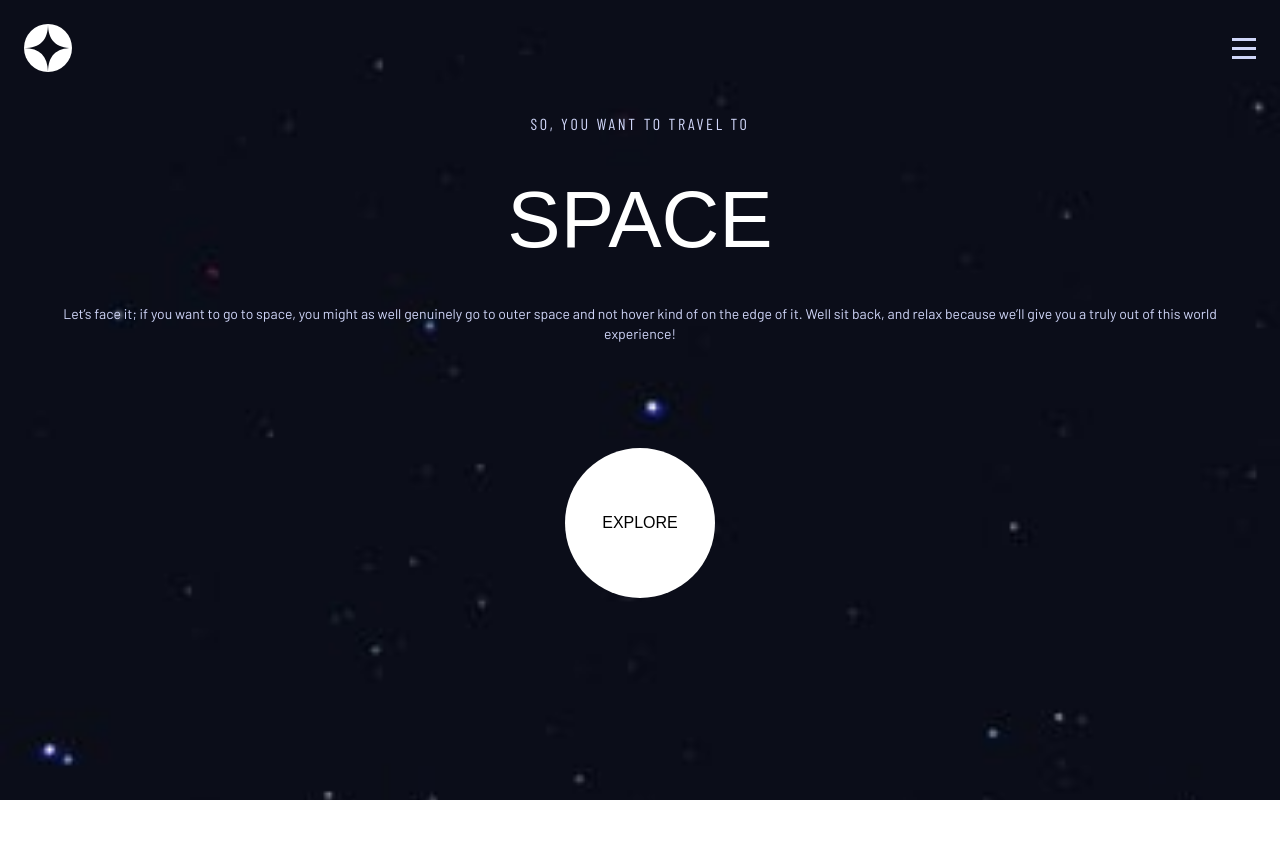
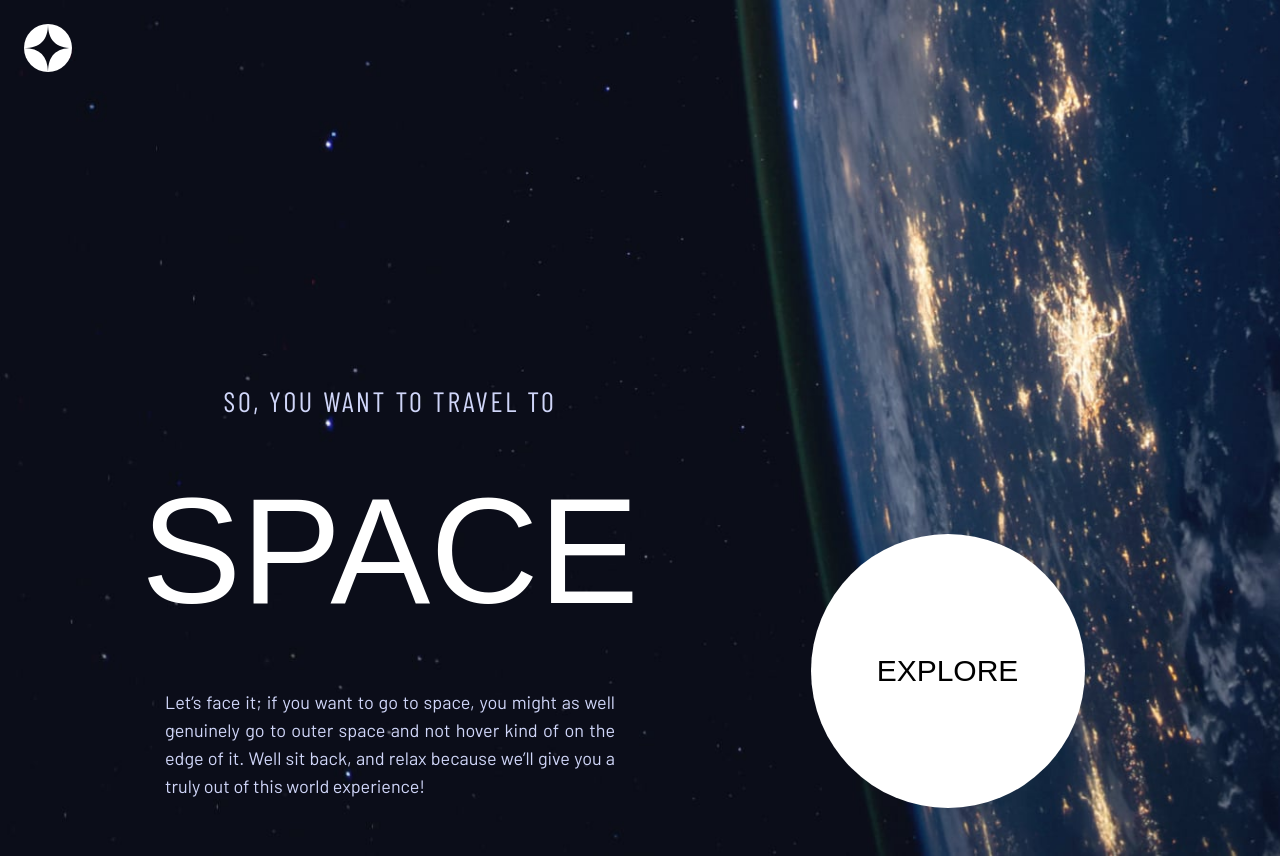
Before and after one commit to JamesBarr456/Space-Tourism, a React (Vite) app: page / in a window 1280 px wide. Before the commit the page ends 800 px from the top, so only its background shows below. Built offline with nearby package versions, Linux system fonts and the light colour scheme; a web font is replaced by a local one.

Commit message:
home movil terminado

```diff
--- a/package.json
+++ b/package.json
@@ -25,6 +25,6 @@
     "eslint-plugin-react-refresh": "^0.4.4",
     "postcss": "^8.4.32",
     "tailwindcss": "^3.3.6",
-    "vite": "^5.0.0"
+    "vite": "^5.0.7"
   }
 }
--- a/src/SpaceTourism.jsx
+++ b/src/SpaceTourism.jsx
@@ -3,7 +3,7 @@ import { About } from "./pages/About";
 import { Home } from "./pages/Home";
 import { Contact } from "./pages/Contact";
 import { Projects } from "./pages/Projects";
-import { Navbar } from "./componentes/navbar";
+import { Navbar } from "./componentes/navbar/Navbar.jsx";
 export const SpaceTourism = () => {
   return (
     <>
--- a/src/componentes/Navbar.jsx
+++ /dev/null
@@ -1,19 +0,0 @@
-import menu from "../assets/icons/icon-hamburger.svg";
-import logo from "../assets/icons/logo.svg";
-export const Navbar = () => {
-  return (
-    <div
-      className="flex
-                   justify-between
-                   items-center
-                   w-full
-                   p-6
-                   absolute
-                   top-0
-                   left-0"
-    >
-      <img src={logo} alt="logo" />
-      <img src={menu} alt="menu" />
-    </div>
-  );
-};
--- /dev/null
+++ b/src/componentes/navbar/Navbar.jsx
@@ -0,0 +1,30 @@
+import { useState } from "react";
+import menu from "../../assets/icons/icon-hamburger.svg";
+import logo from "../../assets/icons/logo.svg";
+import { NavbarMobile } from "./NavbarMobile";
+export const Navbar = () => {
+  const [modal, setModal] = useState(false)
+  const handleMenu = () =>{
+    setModal(!modal)
+   }
+  return (
+    <div
+      className="flex
+                   justify-between
+                   items-center
+                   w-full
+                   p-6
+                   absolute
+                   top-0
+                   left-0"
+    >
+      <img src={logo} alt="logo" />
+      <img
+        src={menu}
+        className="md:hidden"
+        onClick={handleMenu}
+        alt="menu" />
+      {modal ? <NavbarMobile setModal={setModal}></NavbarMobile> : null}
+    </div>
+  );
+};
--- /dev/null
+++ b/src/componentes/navbar/NavbarMobile.jsx
@@ -0,0 +1,56 @@
+import close from "../../assets/icons/icon-close.svg"
+const menuList = [
+    { id: 0, text: "HOME"},
+    { id: 1, text: "ABOUT" },
+    { id: 2, text: "PROJECTS" },
+    { id: 3, text: "CONTACT" }
+]
+
+export const NavbarMobile = ({setModal}) => {
+    const handleClose = () => {
+        setModal(false)
+    }
+    return (
+        <div className="absolute
+                        top-0
+                        right-0
+                        w-64
+                        min-h-screen
+                        backdrop-blur-md
+                        "
+        >.
+            <div className="flex
+                            justify-end
+                            w-full
+                            pr-6
+                            pt-4
+                            mb-14">
+                <img
+                    src={close}
+                    alt="close"
+                    onClick={handleClose}
+                />
+            </div>
+            <ul className="flex
+                            flex-col
+                            items-start
+                            gap-5
+                            ">
+               {menuList.map( link =>
+                 <li
+                    className="font-condensed
+                             text-White
+                               tracking-[2.7px]
+                               ml-7">
+                                <span
+                                    className="font-bold
+                                               mr-5"
+                                >
+                                    0{link.id}
+                                </span>
+                                    {link.text}
+                </li>)}
+            </ul>
+        </div>
+    )
+}
--- a/src/pages/Home.jsx
+++ b/src/pages/Home.jsx
@@ -5,20 +5,28 @@ export const Home = () => {
     <>
       <section
         className="bg-home-mobile
+                   md:bg-home-tablet
+                   lg:bg-home-desktop
                    bg-cover
                    bg-no-repeat
                    min-h-screen"
       >
+        <div className="lg:flex lg:pt-[387px] lg:pl-[165px]">
           <div
             className="flex
                      flex-col
+                     lg:w-[450px]
                      items-center
                      px-6
-                     pt-28"
+                     lg:px-0
+                     pt-28
+                     lg:pt-0"
           >
             <h2
               className="font-condensed
                        text-base
+                       md:text-xl
+                       lg:text-[28px]
                        tracking-[2.7px]
                        text-Azul-Lavanda
                        mb-6"
@@ -28,6 +36,7 @@ export const Home = () => {
             <h1
               className="text-White
                          text-[80px]
+                         md:text-[150px]
                         font-bellefair
                         mb-6"
             >
@@ -36,9 +45,12 @@ export const Home = () => {
             <p
               className="font-barlow
                        text-sm
+                       lg:text-lg
+                       lg:text-justify
                      text-Azul-Lavanda
                        text-center
                        px-4
+                       lg:px-0
                        mb-14"
             >
               Let’s face it; if you want to go to space, you might as well
@@ -46,16 +58,25 @@ export const Home = () => {
               Well sit back, and relax because we’ll give you a truly out of this
               world experience!
             </p>
+          </div>
+          <div className="flex
+                          justify-center
+                          items-end
+                          w-full">
             <button
               className="bg-White
                         font-bellefair
                         w-[150px]
                         h-[150px]
+                        lg:w-[274px]
+                        lg:h-[274px]
                         rounded-full
-                        my-12"
+                        my-12
+                        lg:text-3xl"
             >
               EXPLORE
             </button>
+          </div>
         </div>
       </section>
     </>
--- a/tailwind.config.js
+++ b/tailwind.config.js
@@ -15,6 +15,8 @@ export default {
     extend: {
       backgroundImage: {
         "home-mobile": "url('../src/assets/home/background-home-mobile.jpg')",
+        "home-tablet": "url('../src/assets/home/background-home-tablet.jpg')",
+        "home-desktop": "url('../src/assets/home/background-home-desktop.jpg')",
       },
     },
   },
```
Also changed, not shown: 1 other file (tests, documents, lock files or other folders). Lines whose indentation alone changed are shown as unchanged.
